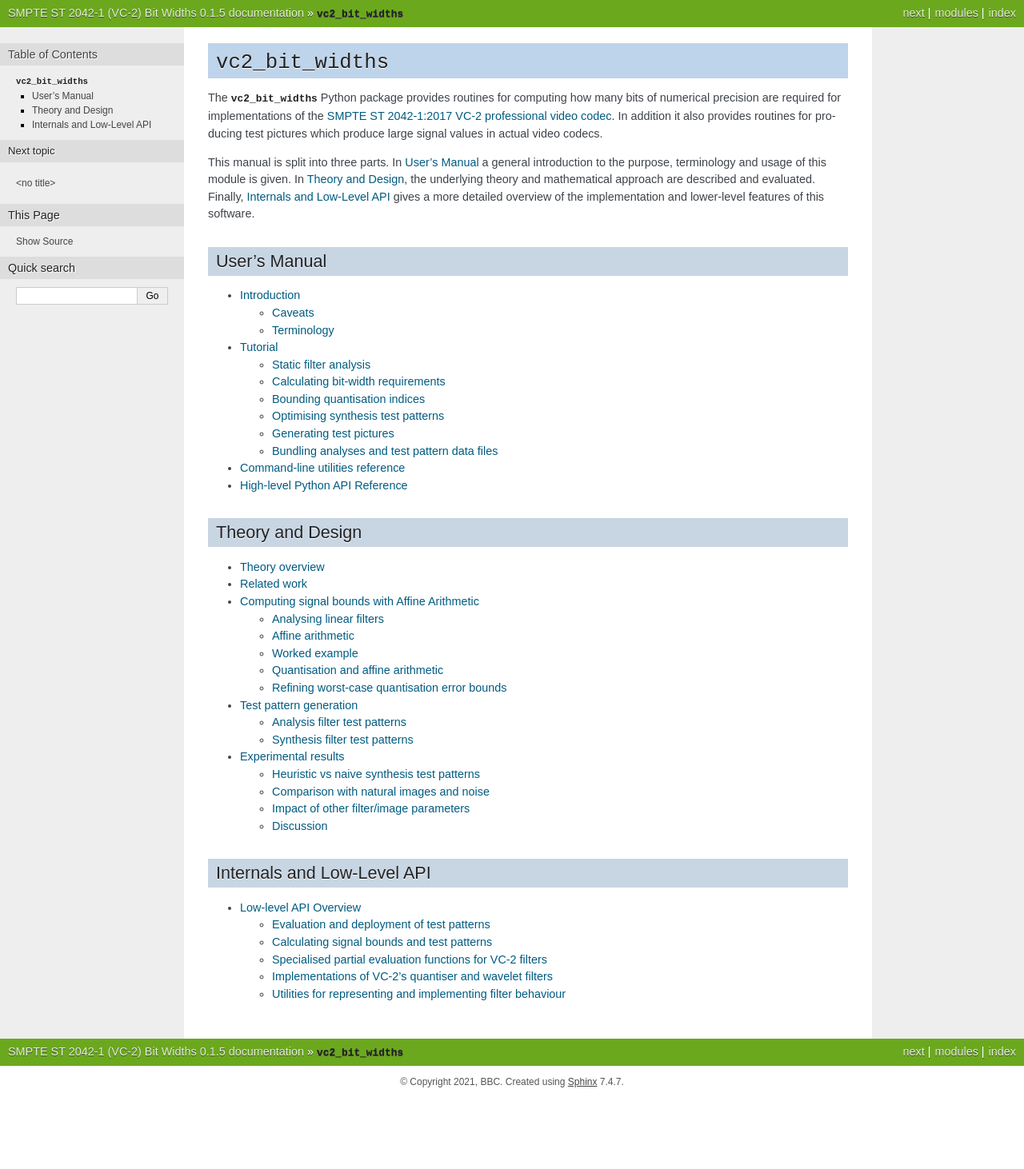
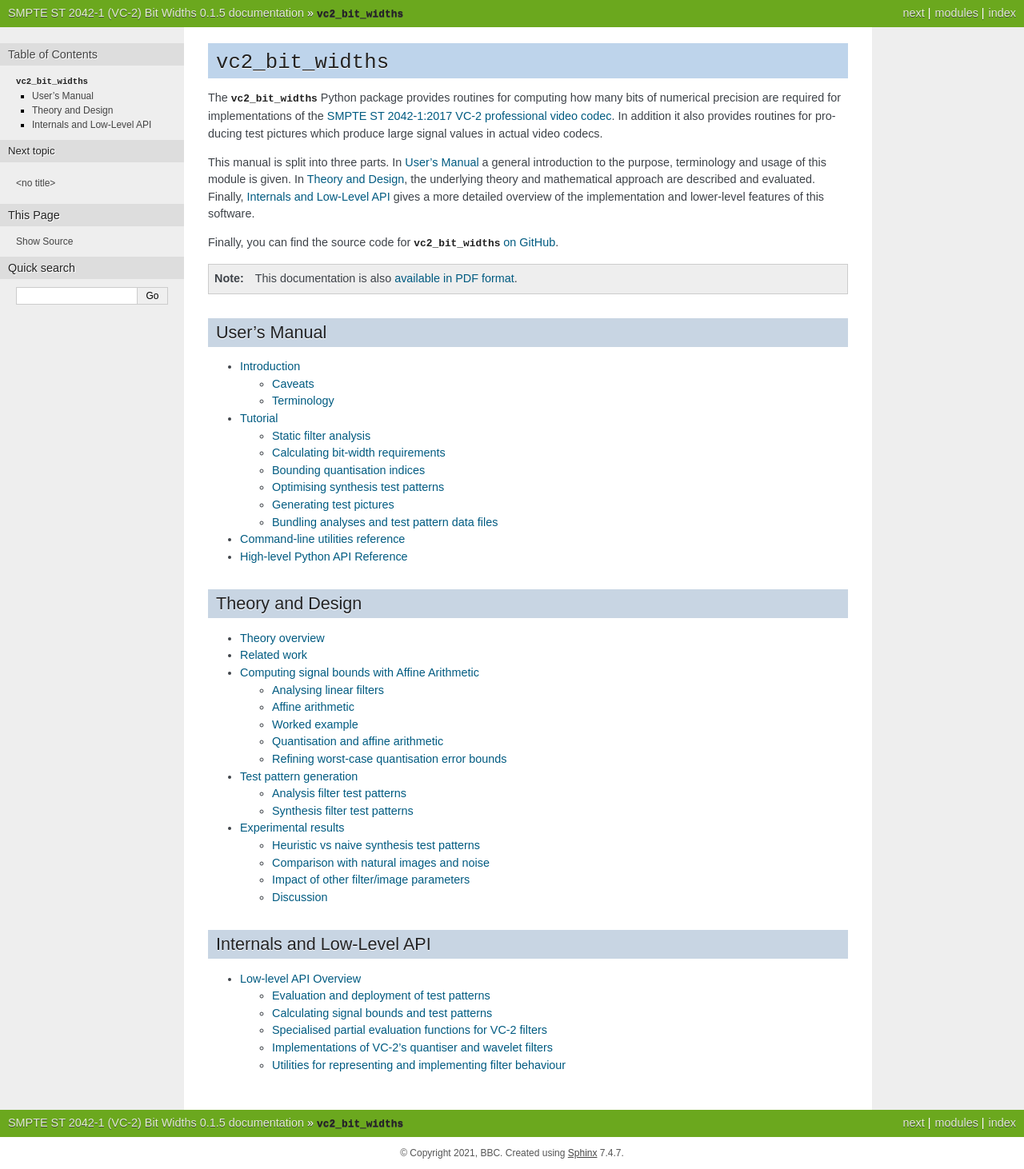
Before and after one commit to bbc/vc2_bit_widths, a Sphinx documentation site: the page built from docs/source/index.rst, in a window 1280 px wide. Shown: the whole page at 80% size. Built offline with Sphinx 7.4.7, drawn with Linux system fonts in a browser that asks for light colours; pages that are not in the unit, such as notebooks, are missing from menus; before the commit the page ends 1373 px from its top, so only the background shows below that.

Commit message:
Setup docs/CI for opensourcing

```diff
--- a/docs/source/conf.py
+++ b/docs/source/conf.py
@@ -52,18 +52,18 @@ autodoc_default_flags = [
 intersphinx_mapping = {
     "python": ("http://docs.python.org/3", None),
     "numpy": ("http://docs.scipy.org/doc/numpy/", None),
+    "vc2_data_tables": ("https://bbc.github.io/vc2_data_tables/", None),
 }
 
 
 # -- Options for intertex ----------------------------------------------------
 
 intertex_mapping = {
-    "vc2_data_tables": "{vc2_data_tables}/../docs/build/latex/*.aux",
+    "vc2_data_tables": [
+        "{vc2_data_tables}/../docs/build/latex/*.aux",
+        "https://bbc.github.io/vc2_data_tables/vc2_data_tables_manual.aux",
+    ],
 }
-
-# While the other modules' documentation is not published publicly online,
-# we'll use Intersphinx in the HTML too.
-intertex_formats = ["html", "latex"]
 
 
 # -- Options for HTML output -------------------------------------------------
--- a/docs/source/index.rst
+++ b/docs/source/index.rst
@@ -16,6 +16,25 @@ introduction to the purpose, terminology and usage of this module is given. In
 described and evaluated. Finally, :ref:`internals-and-low-level-api` gives a
 more detailed overview of the implementation and lower-level features of this
 software.
+
+Finally, you can find the source code for
+:py:mod:`vc2_bit_widths` `on GitHub
+<https://github.com/bbc/vc2_bit_widths/>`_.
+
+.. only:: not latex
+
+    .. note::
+
+        This documentation is also `available in PDF format
+        <https://bbc.github.io/vc2_bit_widths/vc2_bit_widths_manual.pdf>`_.
+
+.. only:: not html
+
+    .. note::
+
+        This documentation is also `available to browse online in HTML format
+        <https://bbc.github.io/vc2_bit_widths/>`_.
+
 
 .. toctree::
    :hidden:
--- a/requirements-test.txt
+++ b/requirements-test.txt
@@ -1,2 +1,2 @@
 pytest
-vc2_conformance
+vc2_conformance~=1.0.0
--- a/setup.py
+++ b/setup.py
@@ -50,7 +50,7 @@ setup(
     ],
     keywords="vc2 dirac dirac-pro quantisation-matrix bit-width",
     install_requires=[
-        "vc2_data_tables",
+        "vc2_data_tables~=1.0.0",
         # Use old versions/polyfill libraries which have deprecated older Python
         # version support
         "six",
```
Also changed, not shown: README.md (+8 -0 lines), 3 other files.
